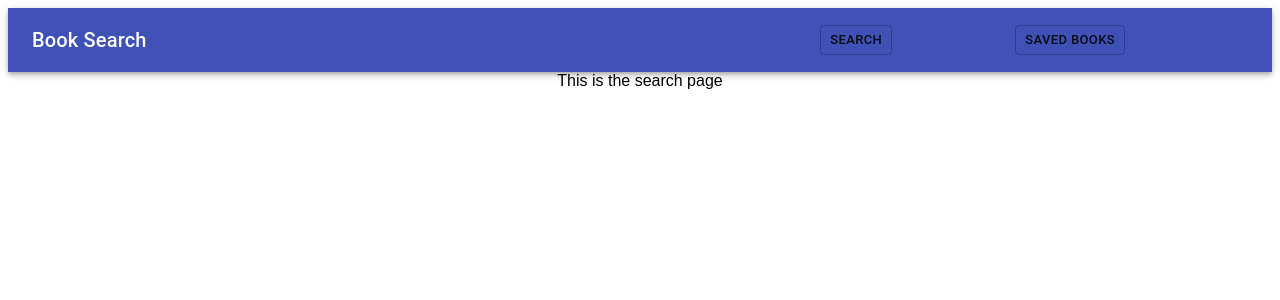
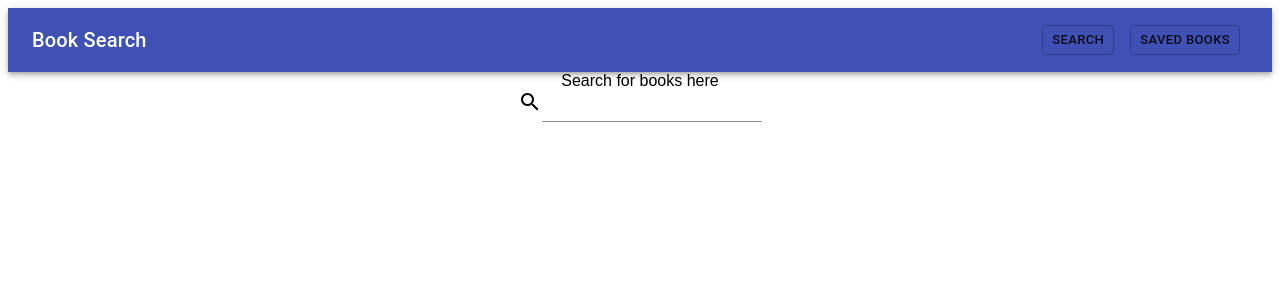
Before and after one commit to korynelson/bookSearch, a React (Create React App) app in the folder client/: page / in a window 1280 px wide. Shown: the top 300 px of the page. Built offline with nearby package versions, Linux system fonts and the light colour scheme.

Commit message:
updated button spacing

```diff
--- a/client/src/Pages/Search/index.js
+++ b/client/src/Pages/Search/index.js
@@ -1,7 +1,19 @@
 import React from "react";
+import SearchIcon from '@material-ui/icons/Search';
+import TextField from '@material-ui/core/TextField';
 
 const Search = props => {
-  return <div>This is the search page</div>;
+
+  return (
+  <div>
+    <div>Search for books here</div>
+      <div>
+        <SearchIcon></SearchIcon>
+        <TextField></TextField>
+    </div>
+  </div>
+
+  )
 };
 
 export default Search;
--- a/client/src/components/ButtonAppBar/index.js
+++ b/client/src/components/ButtonAppBar/index.js
@@ -23,12 +23,12 @@ const useStyles = makeStyles((theme) => ({
   },
   headerOptions: {
     display: "flex",
-    flex: 1,
-    justifyContent: "space-evenly"
+    flexgrow: 1,
+    '& > *': {
+      margin: theme.spacing(1),
+    },
   },
-  buttons: {
-    justifyContent: "space-evenly"
-  }
+
 }));
 
 const MenuAppBar = (props) => {
```
